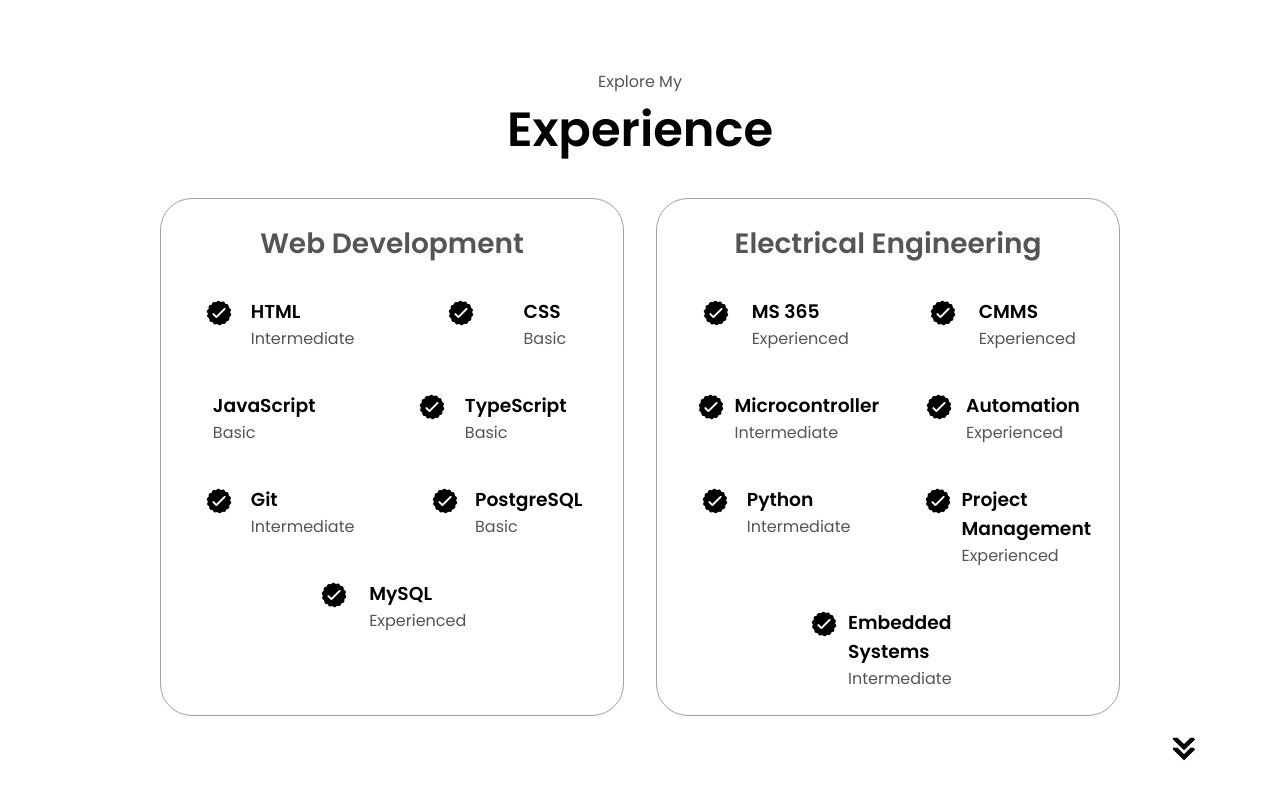
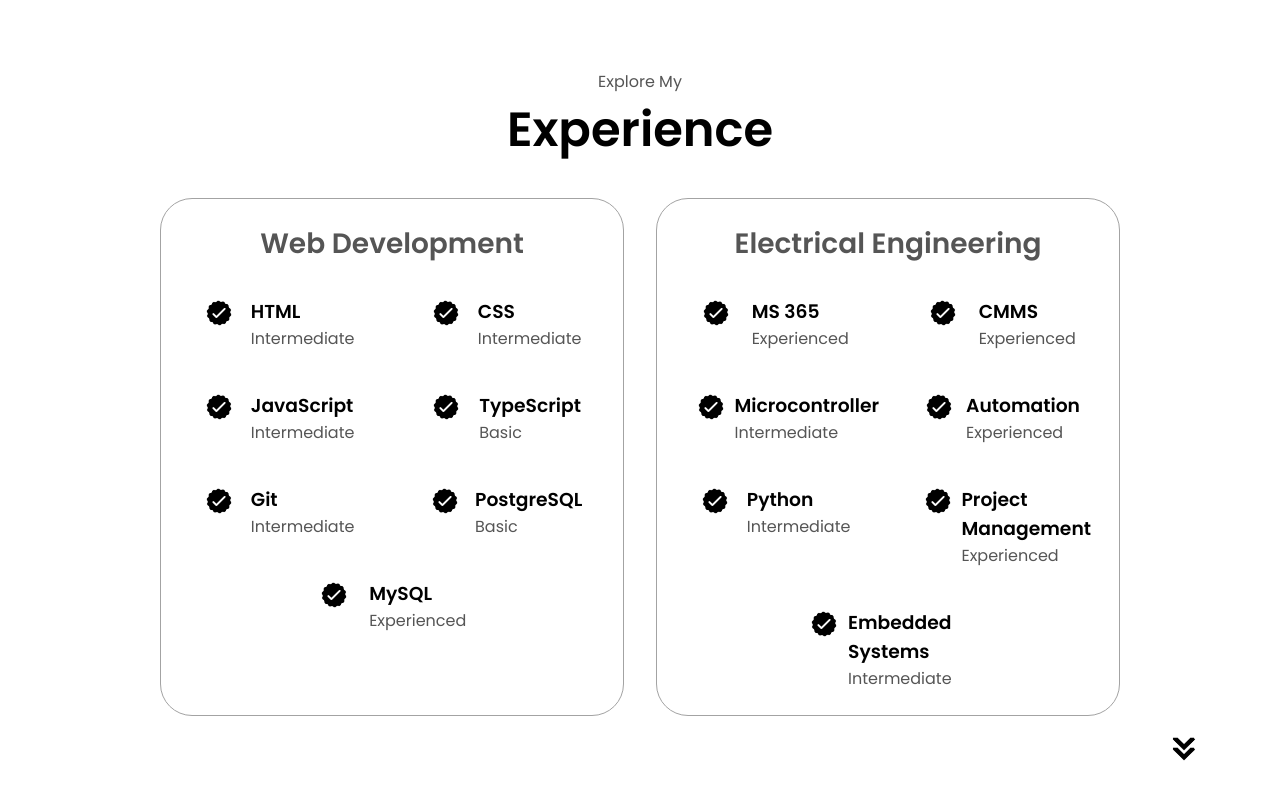
Before and after one commit to EBujiriri/My-Portfolio-html-css-js, a plain HTML site: page index.html in a window 1280 px wide. Shown: the part 1507-2306 px from the top of the page. Drawn offline with Linux system fonts and the light colour scheme.

Commit message:
Correction diplay experience container

```diff
--- a/index.html
+++ b/index.html
@@ -147,12 +147,18 @@
                   />
                   <div>
                     <h3>CSS</h3>
-                    <p>Basic</p>
+                    <p>Intermediate</p>
                   </div>
                 </article>
+                <article>
+                  <img
+                    src="./assets/checkmark.png"
+                    alt="Experience icon"
+                    class="icon"
+                  />
                   <div>
                     <h3>JavaScript</h3>
-                    <p>Basic</p>
+                    <p>Intermediate</p>
                   </div>
                 </article>
                 <article>
```
